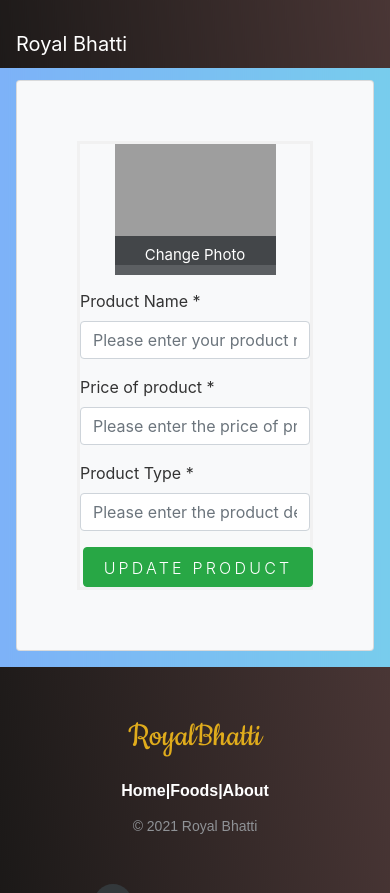
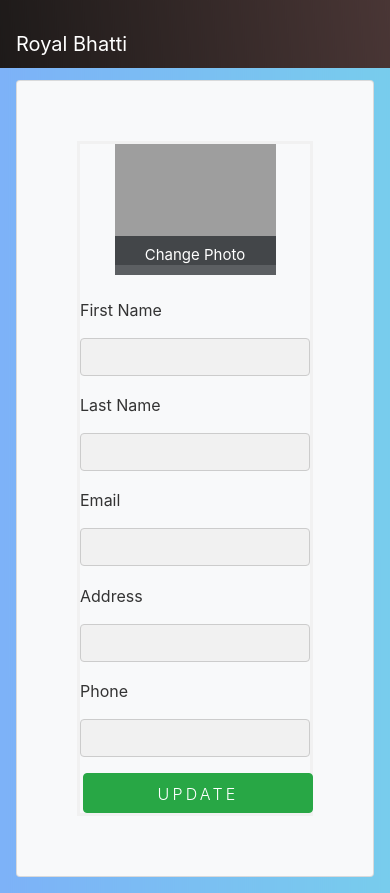
Before and after one commit to saugat0123/react, a React (Create React App) app: page /profile in a window 390 px wide. Before the commit the page ends 844 px from the top, so only its background shows below. Built offline with nearby package versions, Linux system fonts and the light colour scheme; no server answers.

Commit message:
Profile edit

```diff
--- a/src/Components/Header.js
+++ b/src/Components/Header.js
@@ -18,19 +18,19 @@ class Header extends Component {
     if (localStorage.getItem('token') && localStorage.getItem('userType') == 'Admin') {
       var menu =
         <>
-          <Link to="/">Home</Link> |
-          <Link to='/add/item'>Add Food</Link> |
-          <Link to='/foods'>View Foods</Link> |
+          <Link to="/">Home &nbsp;&nbsp;</Link>
+          <Link to='/add/item'>Add Food&nbsp;&nbsp;&nbsp;&nbsp;</Link>
+          <Link to='/foods'>View Foods&nbsp;&nbsp;&nbsp;&nbsp;</Link>
           <Link to='/logout' onClick={this.logout}>Log Out</Link>
         </>
     }
     else if (localStorage.getItem('token') && localStorage.getItem('userType') == 'Customer') {
       var menu =
         <>
-          <Link to="/">Home</Link> |
-          <Link to='/foods'> Foods</Link> |
-          <Link to='/cart'> Cart</Link> |
-          <Link to='/profile'>{localStorage.getItem('firstName')}</Link> |
+          <Link to="/">Home&nbsp;&nbsp;&nbsp;&nbsp;</Link>
+          <Link to='/foods'> Foods&nbsp;&nbsp;&nbsp;&nbsp;</Link>
+          <Link to='/cart'> Cart&nbsp;&nbsp;&nbsp;&nbsp;</Link>
+          <Link to='/profile/:id'>{localStorage.getItem('firstName')}&nbsp;&nbsp;&nbsp;&nbsp;</Link>
 
           <Link to='/logout' onClick={this.logout}>Log Out</Link>
         </>
@@ -38,10 +38,10 @@ class Header extends Component {
     else {
       var menu =
         <>
-          <Link to="/">Home</Link> |
-          <Link to='/foods'>Foods</Link> |
-          <Link to="/register">Register</Link>  |
-          <Link to='/login'>Login</Link> |
+          <Link to="/">Home&nbsp;&nbsp;&nbsp;&nbsp;</Link>
+          <Link to='/foods'>Foods&nbsp;&nbsp;&nbsp;&nbsp;</Link>
+          <Link to="/register">Register&nbsp;&nbsp;&nbsp;&nbsp;</Link>
+          <Link to='/login'>Login&nbsp;&nbsp;&nbsp;&nbsp;</Link>
         </>
     }
 
--- a/src/Components/Profile.js
+++ b/src/Components/Profile.js
@@ -50,26 +50,31 @@ class Profile extends Component {
                                             </div>
 
                                         </div>
-                                        <div class="row">
-                                            <div class="col-md-6">
-                                                <div class="form-group"> <label for="form_name">Product Name *</label> <input onChange={this.changeHandler} value={this.state.items.firstName} name="itemName" class="form-control" placeholder="Please enter your product name *" required="required" data-error="Firstname is required." /> </div>
+                                        <div class="mb-2">
+                                            <label for="fname" class="form-label">First Name</label>
+                                            <input type="text" class="form-control" id="fname" name="firstName" value={this.state.items.firstName} onChange={this.changeHandle} />
                                         </div>
+
+                                        <div class="mb-2">
+                                            <label for="lname" class="form-label">Last Name</label>
+                                            <input type="text" class="form-control" id="lname" name="lastName" value={this.state.items.lastName} onChange={this.changeHandle} />
+                                        </div>
+
+                                        <div class="mb-2">
+                                            <label for="email" class="form-label">Email</label>
+                                            <input type="text" class="form-control" id="email" name="email" value={this.state.items.email} onChange={this.changeHandle} />
+                                        </div>
+
+                                        <div class="mb-2">
+                                            <label for="address" class="form-label">Address</label>
+                                            <input type="text" class="form-control" id="address" name="address" value={this.state.items.address} onChange={this.changeHandle} />
+                                        </div>
+                                        <div class="mb-2">
+                                            <label for="phone" class="form-label">Phone</label>
+                                            <input type="text" class="form-control" id="phone" name="phone" value={this.state.items.phone} onChange={this.changeHandle} />
                                         </div>
                                         <div class="row">
-                                            <div class="col-md-6">
-                                                <div class="form-group"> <label for="form_email">Price of product *</label> <input onChange={this.changeHandler} value={this.state.itemPrice} name="itemPrice" class="form-control" placeholder="Please enter the price of product" /> </div>
-                                            </div>
-
-                                        </div>
-                                        <div class="row">
-                                            <div class="col-md-6">
-                                                <div class="form-group"> <label for="form_email">Product Type *</label> <input onChange={this.changeHandler} value={this.state.pdesc} name="itemType" class="form-control" placeholder="Please enter the product description *" required="required" data-error="Description is required." /> </div>
-                                            </div>
-
-                                        </div>
-
-                                        <div class="row">
-                                            <div class="col-md-12"> <input type="submit" class="btn btn-success btn-send pt-2 btn-block " onClick={this.updatePro} value="Update Product" /> </div>
+                                            <div class="col-md-12"> <input type="submit" class="btn btn-success btn-send pt-2 btn-block " onClick={this.updatePro} value="Update" /> </div>
                                         </div>
                                     </div>
                                 </form>
--- a/src/css/custom.css
+++ b/src/css/custom.css
@@ -366,3 +366,7 @@ label {
     margin-left: 10px;
     margin-right: 10px
 }
+
+.navbar-nav {
+	background-color: #33383b;
+}
```
Lines whose indentation alone changed are shown as unchanged.
